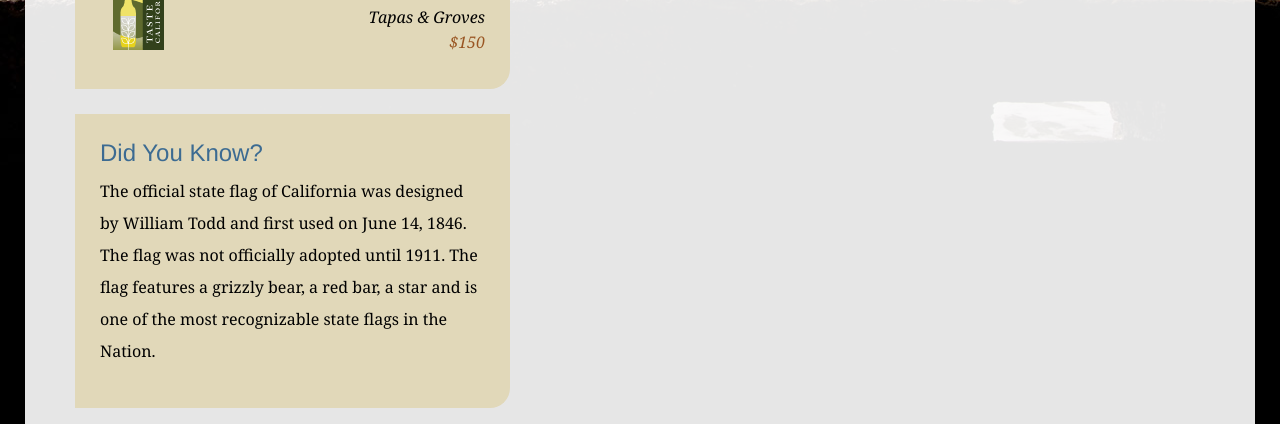
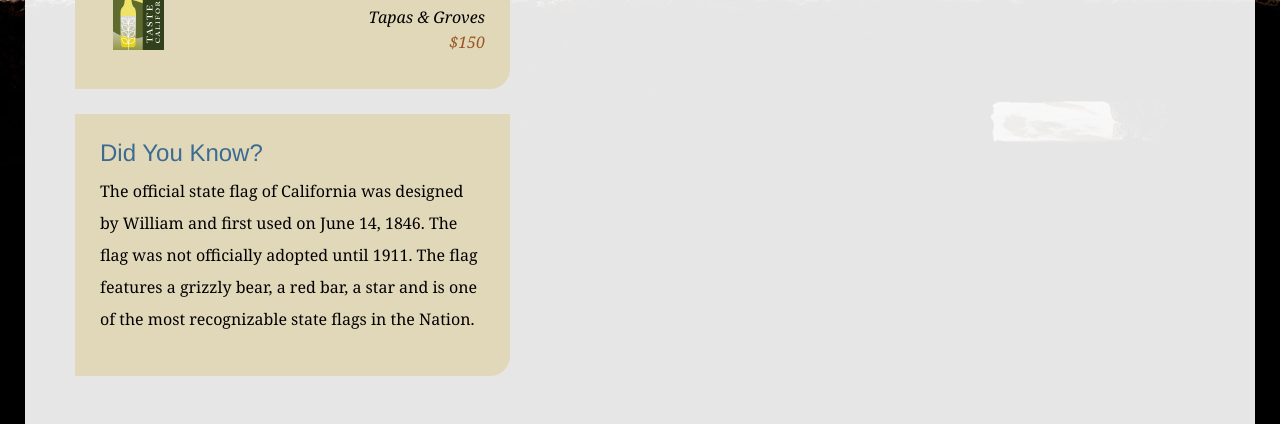
Before and after one commit to muneerabc12/explore_california, a plain HTML site: page index.html in a window 1280 px wide. Shown: the part 939-1363 px from the top of the page. Drawn offline with Linux system fonts and the light colour scheme.

Commit message:
changed the index file for new feature

```diff
--- a/index.html
+++ b/index.html
@@ -89,7 +89,7 @@
 
           <div id="trivia" class="callOut">
             <h1>Did You Know?</h1>
-            <p>The official state flag of California was designed by William Todd and first used on June 14, 1846. The flag was not officially adopted until 1911. The flag features a grizzly bear, a red bar, a star and is one of the most recognizable state flags in the Nation.</p>
+            <p>The official state flag of California was designed by William and first used on June 14, 1846. The flag was not officially adopted until 1911. The flag features a grizzly bear, a red bar, a star and is one of the most recognizable state flags in the Nation.</p>
           </div>
         </div>
       </div>
```
